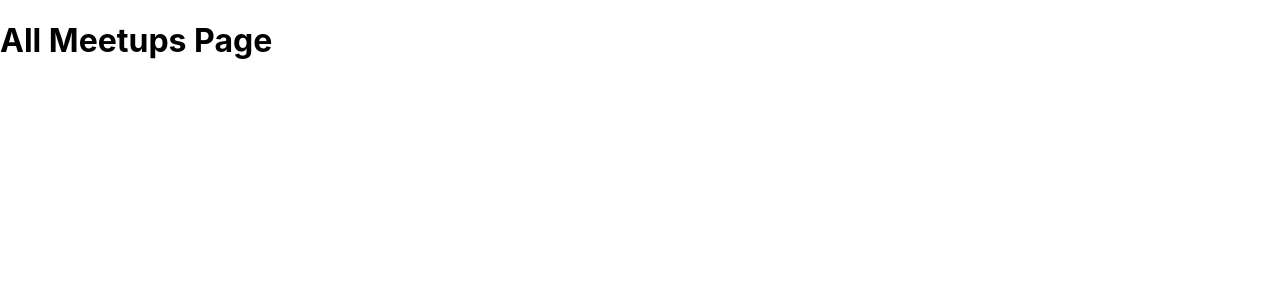
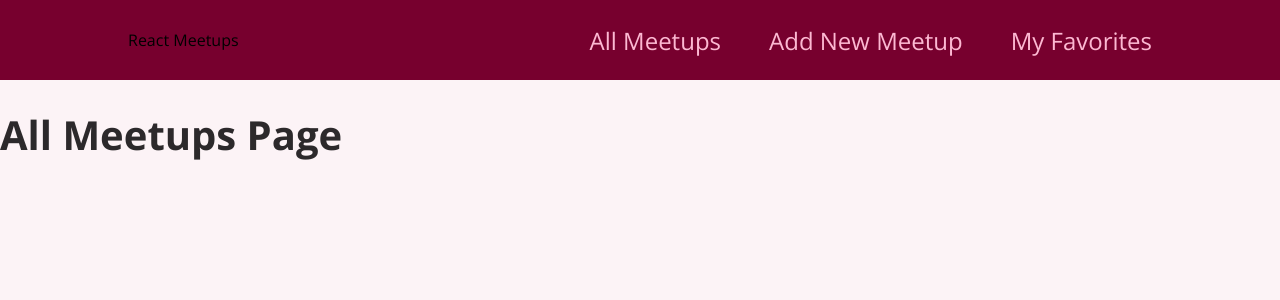
Before and after one commit to devchigo/react-todo-app, a React (Create React App) app: page / in a window 1280 px wide. Shown: the top 300 px of the page. Built offline with nearby package versions, Linux system fonts and the light colour scheme.

Commit message:
styling with css module

```diff
--- a/src/App.js
+++ b/src/App.js
@@ -1,20 +1,20 @@
 import {
-    BrowserRouter,
     Route,
     Routes, // instead of "Switch"
-    //Switch,
 } from "react-router-dom";
 import AllMeetupsPage from "./pages/AllMeetups";
 import NewMeetupPage from "./pages/NewMeetup";
 import FavoritesPage from "./pages/Favorites";
+import MainNavigation from "./components/layout/MainNavigation";
 
 function App() {
     return (
         <div>
+            <MainNavigation />
             <Routes>
-                <Route path="/" element={<AllMeetupsPage />}></Route>
-                <Route path="/new-meetup" element={<NewMeetupPage />}></Route>
-                <Route path="/favorites" element={<FavoritesPage />}></Route>
+                <Route path="/" element={<AllMeetupsPage />} exact />
+                <Route path="/new-meetup" element={<NewMeetupPage />} />
+                <Route path="/favorites" element={<FavoritesPage />} />
             </Routes>
         </div>
     );
--- /dev/null
+++ b/src/components/layout/MainNavigation.js
@@ -0,0 +1,25 @@
+import { Link } from "react-router-dom";
+import classes from "./MainNavigation.module.css";
+
+function MainNavigation() {
+    return (
+        <header className={classes.header}>
+            <div>React Meetups</div>
+            <nav>
+                <ul>
+                    <li>
+                        <Link to="/">All Meetups</Link>
+                    </li>
+                    <li>
+                        <Link to="/new-meetup">Add New Meetup</Link>
+                    </li>
+                    <li>
+                        <Link to="/favorites">My Favorites</Link>
+                    </li>
+                </ul>
+            </nav>
+        </header>
+    );
+}
+
+export default MainNavigation;
--- /dev/null
+++ b/src/components/layout/MainNavigation.module.css
@@ -0,0 +1,47 @@
+.header {
+    width: 100%;
+    height: 5rem;
+    display: flex;
+    align-items: center;
+    justify-content: space-between;
+    background-color: #77002e;
+    padding: 0 10%;
+}
+
+.logo {
+    font-size: 2rem;
+    color: white;
+    font-weight: bold;
+}
+
+.header ul {
+    list-style: none;
+    margin: 0;
+    padding: 0;
+    display: flex;
+    align-items: baseline;
+}
+
+.header li {
+    margin-left: 3rem;
+}
+
+.header a {
+    text-decoration: none;
+    font-size: 1.5rem;
+    color: #fcb8d2;
+}
+
+.header a:hover,
+.header a:active,
+.header a.active {
+    color: white;
+}
+
+.badge {
+    background-color: #cc2062;
+    color: white;
+    border-radius: 12px;
+    padding: 0 1rem;
+    margin-left: 0.5rem;
+}
--- a/src/index.css
+++ b/src/index.css
@@ -1,13 +1,21 @@
-body {
-  margin: 0;
-  font-family: -apple-system, BlinkMacSystemFont, 'Segoe UI', 'Roboto', 'Oxygen',
-    'Ubuntu', 'Cantarell', 'Fira Sans', 'Droid Sans', 'Helvetica Neue',
-    sans-serif;
-  -webkit-font-smoothing: antialiased;
-  -moz-osx-font-smoothing: grayscale;
+@import url("https://fonts.googleapis.com/css2?family=Open+Sans:wght@400;700&display=swap");
+
+* {
+    box-sizing: border-box;
 }
 
-code {
-  font-family: source-code-pro, Menlo, Monaco, Consolas, 'Courier New',
-    monospace;
+body {
+    font-family: "Open Sans", sans-serif;
+    margin: 0;
+    background-color: #fcf3f6;
 }
+
+h1 {
+    font-size: 2.5rem;
+    color: #2c292b;
+}
+
+h2 {
+    font-size: 1.5rem;
+    color: #2c292b;
+}
```
